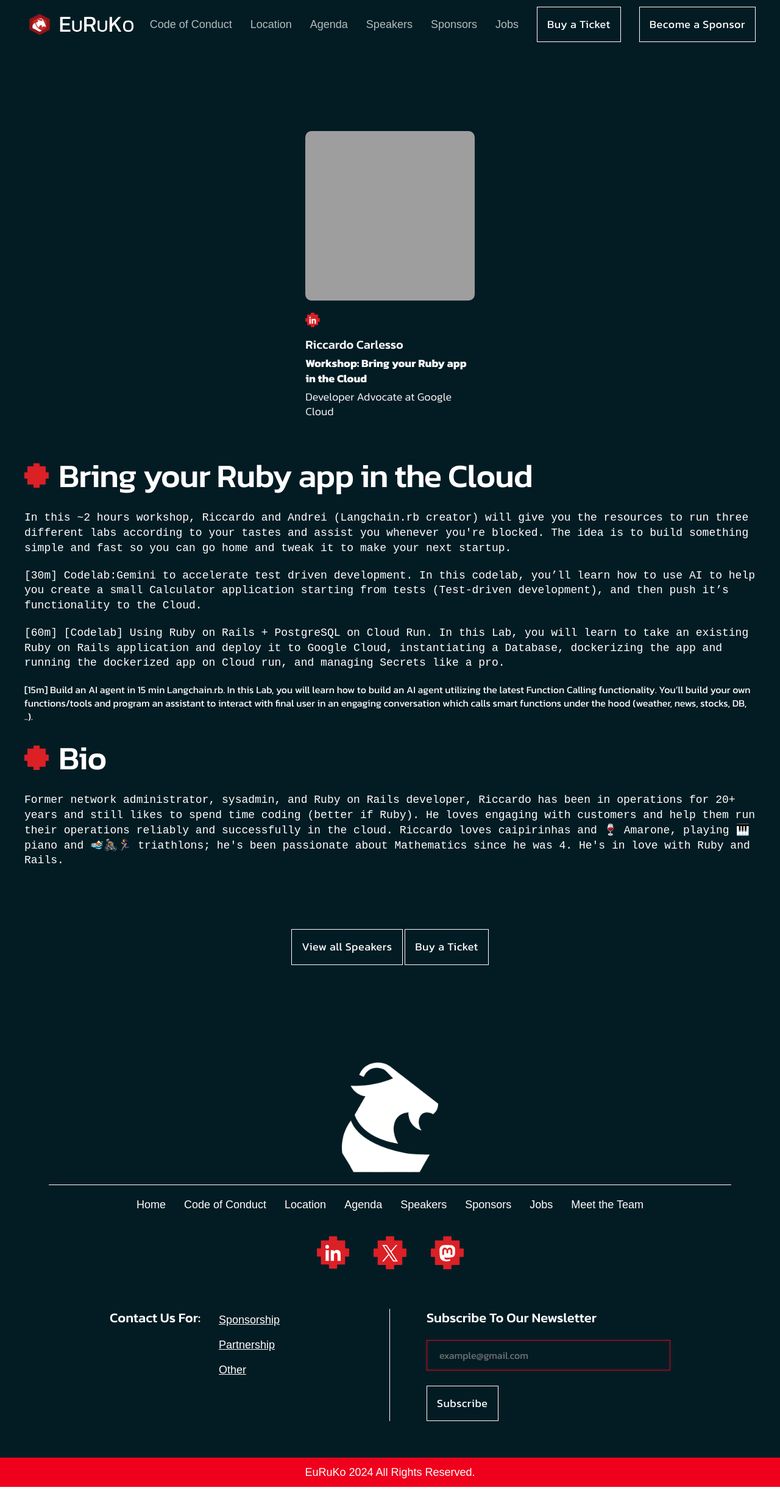
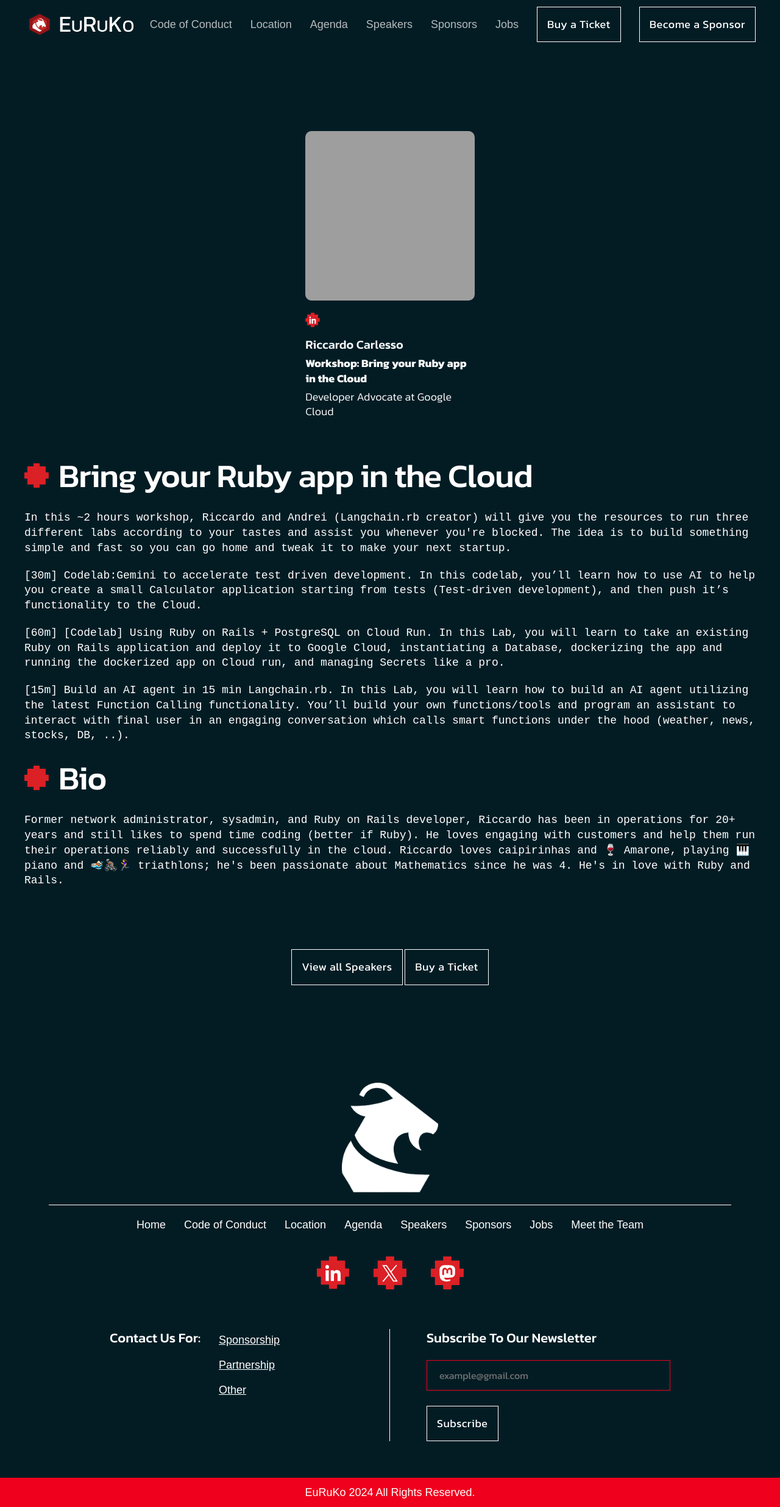
Before and after one commit to euruko/2024.euruko.org, a Jekyll site: the page built from speakers/riccardo_carlesso.html, in a window 1280 px wide. Shown: the whole page at 61% size. Built offline with Jekyll 4.4.1, drawn with Linux system fonts in a browser that asks for light colours; comment, search, counter and statistics services are not loaded; before the commit the page ends 2439 px from its top, so only the background shows below that; grey boxes are pictures that could not be loaded.

Commit message:
lunch link

```diff
--- a/_includes/location_section.html
+++ b/_includes/location_section.html
@@ -10,6 +10,9 @@
           This five-star resort is home to the biggest and most modern convention center in the region. It's
           conveniently located only 2km from the well connected Sarajevo airport. Accessible via a tram line connection
           to the city or a 30 minute bus or taxi ride from the historic Sarajevo city center.
+        </p>
+        <p class="section__article__text mb--2">
+          Please use the following link to register for lunch for yourself: <a href="https://hotelhills.ba/?page_id=3251" target="_blank" class="text--primary">(self paid) lunch</a>
         </p>
         <p class="section__article__text mb--2">
           Please use the following links to get the discounted accommodation:
--- a/speakers/riccardo_carlesso.html
+++ b/speakers/riccardo_carlesso.html
@@ -38,7 +38,7 @@
           <p class="section__article__text mb--2">
             [60m] [Codelab] Using Ruby on Rails + PostgreSQL on Cloud Run. In this Lab, you will learn to take an existing Ruby on Rails application and deploy it to Google Cloud, instantiating a Database, dockerizing the app and running the dockerized app on Cloud run, and managing Secrets like a pro.
           </p>
-          <p class="section__article__text"></p>
+          <p class="section__article__text">
           [15m] Build an AI agent in 15 min Langchain.rb. In this Lab, you will learn how to build an AI agent utilizing the latest Function Calling functionality. You’ll build your own functions/tools and program an assistant to interact with final user in an engaging conversation which calls smart functions under the hood (weather, news, stocks, DB, ..).
           </p>
         </div>
```
